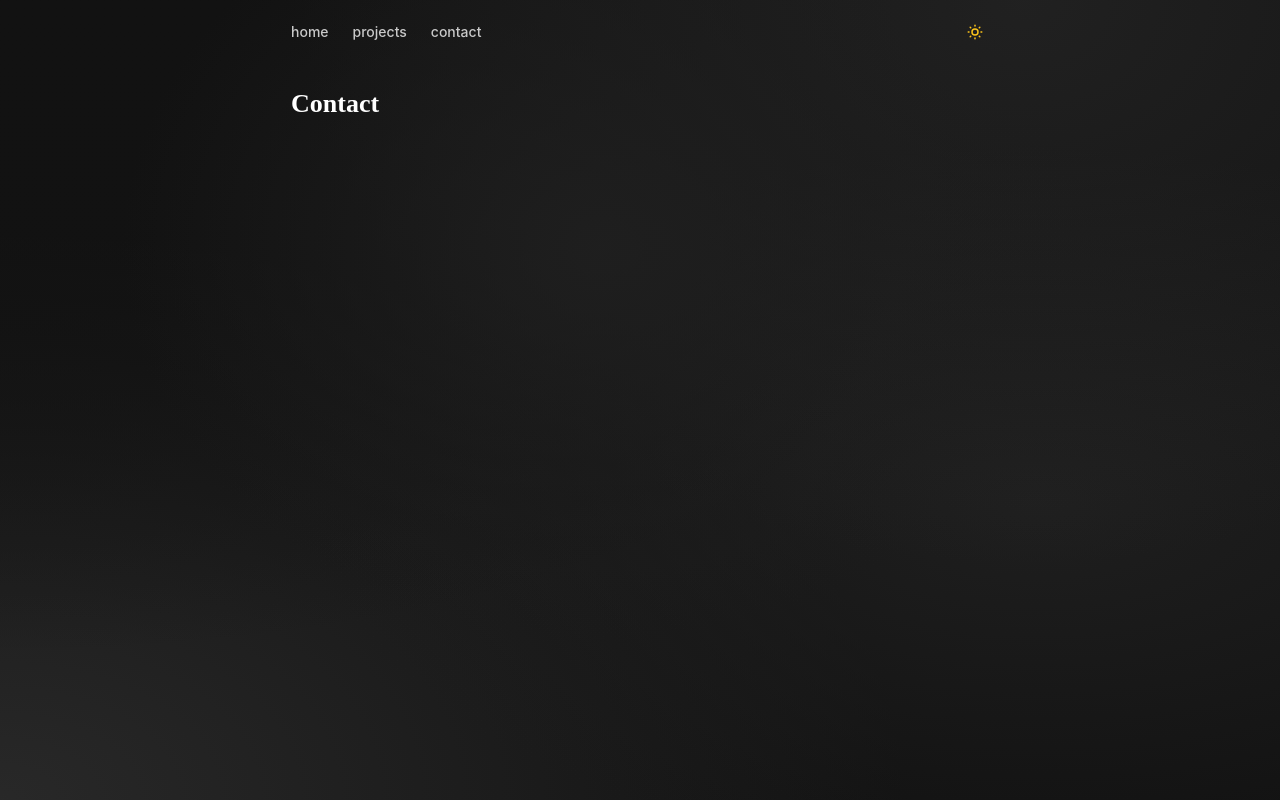
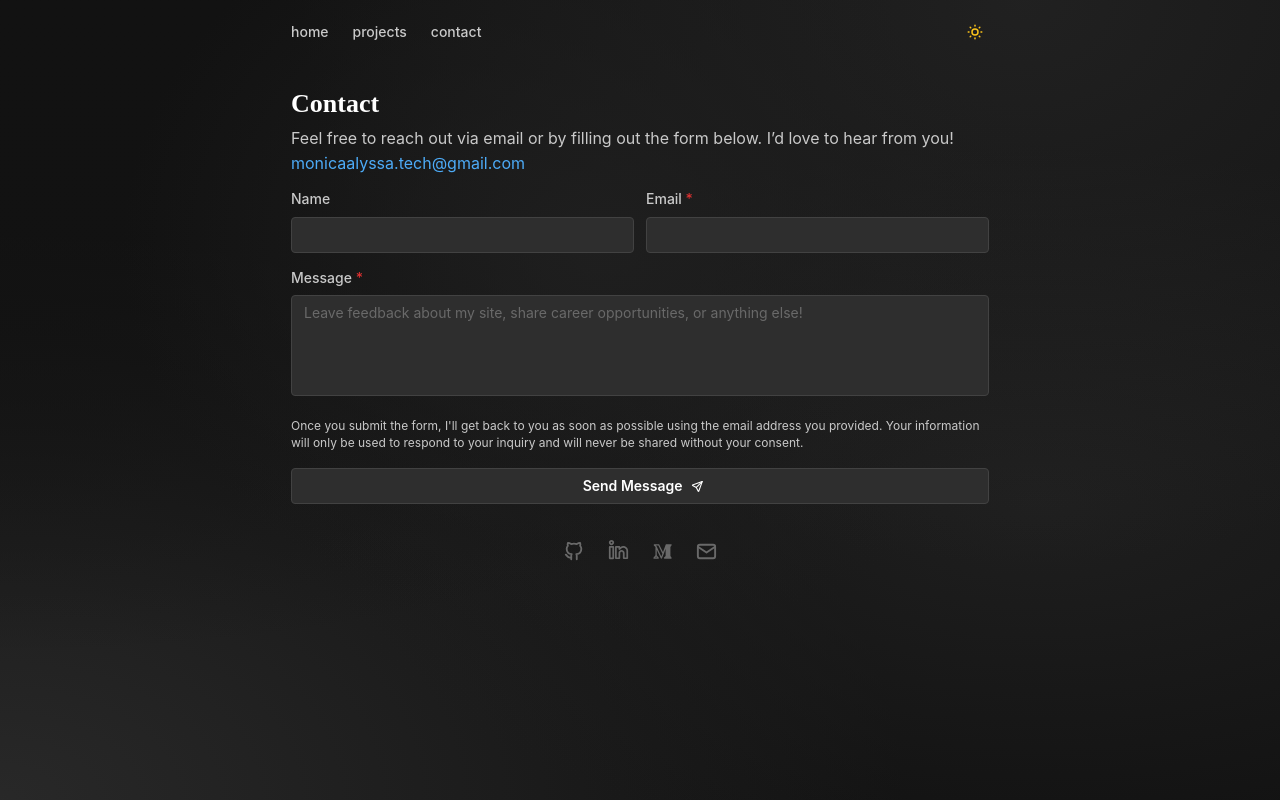
Before and after one commit to monicaalyssa/nextjs-portfolio, a Next.js app: page /contact in a window 1280 px wide. Built offline with nearby package versions, Linux system fonts and the light colour scheme; a web font is replaced by a local one.

Commit message:
Add contact form

```diff
--- a/src/app/contact/page.tsx
+++ b/src/app/contact/page.tsx
@@ -1,7 +1,10 @@
 "use client";
 
-import { Title, useMantineColorScheme } from "@mantine/core";
+import { Anchor, Button, Flex, Text, Textarea, TextInput, Title, useMantineColorScheme } from "@mantine/core";
 import { useEffect, useState } from "react";
+import { IconSend } from "@tabler/icons-react";
+import Footer from "../main/footer";
+import MailIcon from "../icons/mail";
 
 export default function Contact() {
   const theme = useMantineColorScheme();
@@ -16,8 +19,23 @@ export default function Contact() {
     return null;
   }
   return (
-    <Title c={theme.colorScheme === "dark" ? "white" : "black"} order={2}>
-      Contact
-    </Title>
+    <>
+      <Title c={theme.colorScheme === "dark" ? "white" : "black"} order={2}>
+        Contact
+      </Title>
+      <Text mt={5}>Feel free to reach out via email or by filling out the form below. I’d love to hear from you!</Text>
+        <Anchor title="Reach me by email" component="a" href="mailto:monicaalyssa.tech@gmail.com">monicaalyssa.tech@gmail.com</Anchor>
+      <Flex direction="column" my="xs">
+        <Flex direction="row" gap="sm" justify="space-between">
+          <TextInput classNames={{ label: "contactLabel" }} flex={1} mb="sm" label="Name"></TextInput>
+          <TextInput classNames={{ label: "contactLabel" }} flex={1} mb="sm" required label="Email"></TextInput>
+          </Flex>
+          <Textarea classNames={{ label: "contactLabel" }} minRows={4} required autosize placeholder="Leave feedback about my site, share career opportunities, or anything else!" mb="sm" label="Message"></Textarea>
+        </Flex>
+        <Text size="xs" mb="md">Once you submit the form, I&apos;ll get back to you as soon as possible using the email address you provided. Your information will only be used to respond to your inquiry and will never be shared without your consent.
+        </Text>
+      <Button fullWidth classNames={{ section: "sendIcon" }} rightSection={<IconSend size={12.8} />} variant="default">Send Message</Button>
+      <Footer />
+    </>
   );
 }
--- a/src/app/globals.css
+++ b/src/app/globals.css
@@ -26,6 +26,12 @@ body {
 
 .resumeIcon {
   margin-inline-start: 5px !important;
+}
+
+.sendIcon {
+  margin-inline-start: 8px !important;
+  position: relative;
+  top: 0.5px;
 }
 
 .arrowIcon {
@@ -62,6 +68,10 @@ body {
   width: 91%;
 }
 
+.contactLabel {
+  margin-bottom: 7px;
+}
+
 body {
   background: var(--mantine-color-body);
   background-repeat: no-repeat;
--- a/src/app/projects/page.tsx
+++ b/src/app/projects/page.tsx
@@ -33,7 +33,7 @@ export default function Projects() {
       <Title c={theme.colorScheme === "dark" ? "white" : "black"} order={2}>
         Projects
       </Title>
-      <Text mt={3}>All projects were designed and developed by me.</Text>
+      <Text mt={5}>All projects were designed and developed by me.</Text>
       <Flex gap="lg" direction="column" my="xl">
         {reorderedProjects.map((project, index) => (
           <Flex
```
